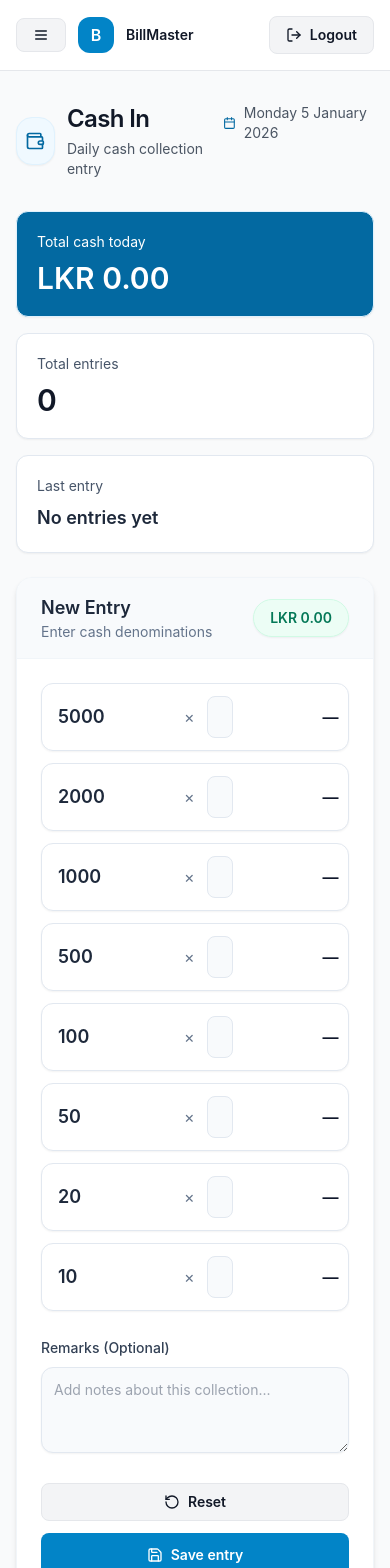
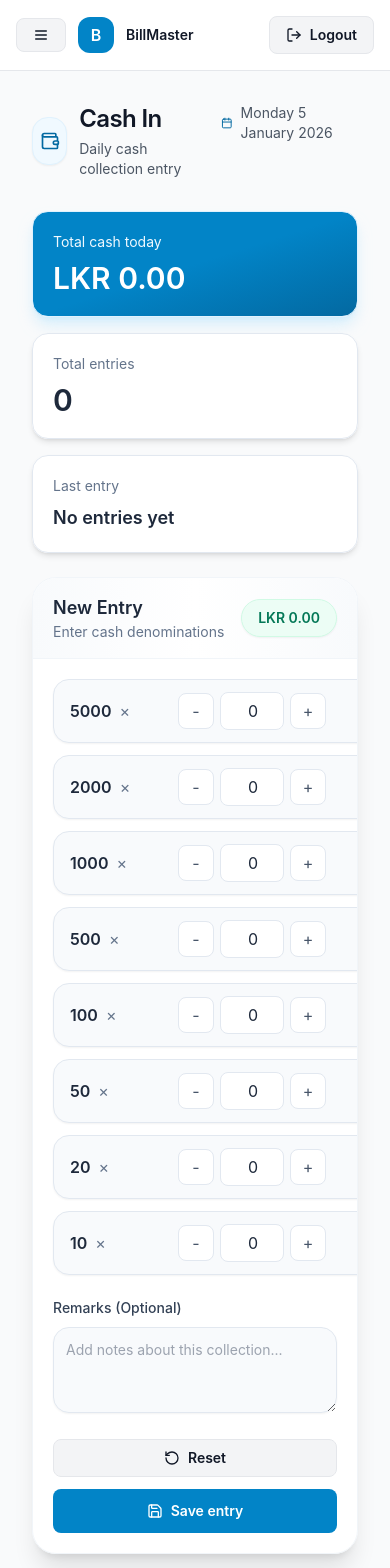
Before and after one commit to PakeerathanThankaraniBaleswaran/BillMaster, a React (Vite) app in the folder frontend/: page /cash-in in a window 390 px wide. Shown: the top 1568 px of the page. Built offline with nearby package versions, Linux system fonts and the light colour scheme; no server answers; sample sign-in values are in the browser's storage.

Commit message:
feat: Add customer phone number to invoice printing and validation for credit invoices

```diff
--- a/frontend/src/pages/CashIn.jsx
+++ b/frontend/src/pages/CashIn.jsx
@@ -76,6 +76,14 @@ export default function CashIn() {
     setCounts((prev) => ({ ...prev, [value]: Number.isFinite(parsed) ? Math.max(parsed, 0) : 0 }))
   }
 
+  const handleAdjustCount = (value, delta) => {
+    setCounts((prev) => {
+      const current = prev[value] || 0
+      const next = Math.max(current + delta, 0)
+      return { ...prev, [value]: next }
+    })
+  }
+
   const handleClear = () => {
     setCounts(denominations.reduce((acc, d) => ({ ...acc, [d.value]: 0 }), {}))
     setNotes('')
@@ -109,7 +117,7 @@ export default function CashIn() {
   }
 
   return (
-    <div className="space-y-6">
+    <div className="space-y-6 max-w-5xl mx-auto px-4 pb-10">
         <header className="flex items-start justify-between gap-4 mb-8">
           <div className="flex items-center gap-3">
             <div className="h-12 w-12 rounded-2xl bg-primary-50 flex items-center justify-center text-primary-700 shadow-sm border border-primary-100">
@@ -127,16 +135,16 @@ export default function CashIn() {
         </header>
 
           <div className="grid md:grid-cols-3 gap-4 mb-6">
-            <div className="rounded-xl border border-primary-100 bg-primary-700 text-white p-5 shadow-sm">
-              <p className="text-sm">Total cash today</p>
+            <div className="rounded-2xl border border-primary-100 bg-gradient-to-br from-primary-600 via-primary-600 to-primary-700 text-white p-5 shadow-lg shadow-primary-200/60 transition-transform hover:-translate-y-0.5">
+              <p className="text-sm text-primary-50">Total cash today</p>
               <p className="text-3xl font-semibold mt-2">{formatCurrency(summary.totalCashToday)}</p>
             </div>
-            <div className="rounded-xl border border-slate-200 bg-white p-5 shadow-sm">
-              <p className="text-sm text-slate-600">Total entries</p>
-              <p className="text-3xl font-semibold mt-2">{summary.entryCount}</p>
+            <div className="rounded-2xl border border-slate-200 bg-white/90 backdrop-blur-sm p-5 shadow-md hover:shadow-lg transition-shadow">
+              <p className="text-sm text-slate-500">Total entries</p>
+              <p className="text-3xl font-semibold text-slate-800 mt-2">{summary.entryCount}</p>
             </div>
-            <div className="rounded-xl border border-slate-200 bg-white p-5 shadow-sm">
-              <p className="text-sm text-slate-600">Last entry</p>
+            <div className="rounded-2xl border border-slate-200 bg-white/90 backdrop-blur-sm p-5 shadow-md hover:shadow-lg transition-shadow">
+              <p className="text-sm text-slate-500">Last entry</p>
               <p className="text-lg font-semibold mt-2 text-slate-800">
                 {summary.lastEntryAmount > 0 ? formatCurrency(summary.lastEntryAmount) : 'No entries yet'}
               </p>
@@ -148,8 +156,8 @@ export default function CashIn() {
             </div>
           </div>
 
-        <div className="bg-white rounded-2xl shadow-md border border-slate-100 overflow-hidden">
-          <div className="flex items-center justify-between px-6 py-4 border-b border-slate-100 bg-slate-50">
+        <div className="bg-white/90 backdrop-blur-md rounded-3xl shadow-xl border border-slate-100 overflow-hidden max-w-4xl mx-auto">
+          <div className="flex items-center justify-between px-5 py-4 border-b border-slate-100 bg-gradient-to-r from-slate-50 via-white to-slate-50">
             <div>
               <p className="text-lg font-semibold text-slate-800">New Entry</p>
               <p className="text-sm text-slate-500">Enter cash denominations</p>
@@ -159,39 +167,53 @@ export default function CashIn() {
             </div>
           </div>
 
-          <form onSubmit={handleSubmit} className="p-6 space-y-6">
+          <form onSubmit={handleSubmit} className="p-5 space-y-5">
             <div className="space-y-3">
+              <div className="grid gap-3 sm:grid-cols-2">
                 {totals.perRow.map((row) => (
                   <div
                     key={row.value}
-                  className="grid grid-cols-[110px,1fr,90px] items-center gap-4 rounded-xl border border-slate-200 bg-white px-4 py-3 shadow-sm"
+                    className="flex items-center gap-3 rounded-2xl border border-slate-200 bg-slate-50 px-4 py-3 shadow-sm hover:border-primary-200 hover:bg-white transition-all"
                   >
-                  <div>
-                    <p className="text-lg font-semibold text-slate-800">{row.label}</p>
+                    <div className="flex items-center gap-2 min-w-[96px]">
+                      <p className="text-base font-semibold text-slate-800">{row.label}</p>
+                      <span className="text-slate-500">×</span>
                     </div>
-                  <div className="flex items-center gap-3">
-                    <span className="text-slate-500">×</span>
-                    <div className="flex items-center rounded-lg border border-slate-200 bg-slate-50">
+                    <div className="flex items-center gap-1.5">
+                      <button
+                        type="button"
+                        onClick={() => handleAdjustCount(row.value, -1)}
+                        className="h-9 w-9 rounded-lg border border-slate-200 bg-white text-slate-600 hover:bg-primary-50 focus:outline-none focus:ring-2 focus:ring-primary-200"
+                      >
+                        -
+                      </button>
                       <input
                         type="number"
                         min="0"
-                        className="w-full md:w-28 px-3 py-2 text-right text-slate-800 bg-transparent outline-none"
+                        className="w-16 md:w-20 px-2.5 py-1.5 text-right text-slate-800 bg-white border border-slate-200 rounded-lg focus:border-primary-300 focus:ring-2 focus:ring-primary-100"
                         value={row.count}
                         onChange={(e) => handleCountChange(row.value, e.target.value)}
                       />
+                      <button
+                        type="button"
+                        onClick={() => handleAdjustCount(row.value, 1)}
+                        className="h-9 w-9 rounded-lg border border-slate-200 bg-white text-slate-600 hover:bg-primary-50 focus:outline-none focus:ring-2 focus:ring-primary-200"
+                      >
+                        +
+                      </button>
                     </div>
-                  </div>
-                  <div className="text-right text-slate-900 font-semibold">
+                    <div className="ml-auto text-right text-slate-900 font-semibold min-w-[96px]">
                       {row.subtotal === 0 ? '—' : formatCurrency(row.subtotal, { minimumFractionDigits: 0 })}
                     </div>
                   </div>
                 ))}
               </div>
+            </div>
 
             <div className="space-y-2">
               <label className="text-sm font-medium text-slate-700">Remarks (Optional)</label>
               <textarea
-                className="w-full rounded-xl border border-slate-200 bg-slate-50 p-3 text-sm shadow-sm focus:border-emerald-500 focus:ring-1 focus:ring-emerald-500"
+                className="w-full rounded-2xl border border-slate-200 bg-slate-50 p-3 text-sm shadow-sm focus:border-emerald-500 focus:ring-2 focus:ring-emerald-200"
                 rows="3"
                 placeholder="Add notes about this collection..."
                 value={notes}
@@ -219,7 +241,7 @@ export default function CashIn() {
           </form>
         </div>
 
-        <div className="mt-6 bg-white rounded-2xl shadow-sm border border-slate-100 p-6">
+        <div className="mt-6 bg-white/80 backdrop-blur-sm rounded-3xl shadow-md border border-slate-100 p-6">
           <p className="text-lg font-semibold text-slate-800 mb-2">{"Today's Entries"}</p>
           <p className="text-sm text-slate-500">No entries recorded today.</p>
         </div>
--- a/frontend/src/pages/Invoices.jsx
+++ b/frontend/src/pages/Invoices.jsx
@@ -36,6 +36,7 @@ const openReceiptPrintWindow = ({ invoice, company, customer, cashierName, payme
   const companyAddress = [company?.address, company?.city, company?.state].filter(Boolean).join(', ')
   const companyPhone = company?.phoneNo || ''
   const customerName = customer?.name || 'CASH'
+  const customerPhone = customer?.phone || ''
   const billNo = invoice?.invoiceNumber || ''
   const dateText = formatReceiptDate(invoice?.invoiceDate || invoice?.createdAt)
   const payMode = String(paymentMode || 'cash').toUpperCase()
@@ -80,6 +81,7 @@ const openReceiptPrintWindow = ({ invoice, company, customer, cashierName, payme
     ${companyPhone ? `<div class="center">${escapeHtml(companyPhone)}</div>` : ''}
     <hr />
     <div>Customer: ${escapeHtml(customerName)}</div>
+    ${customerPhone ? `<div>Phone: ${escapeHtml(customerPhone)}</div>` : ''}
     <div>Bill No: ${escapeHtml(billNo)}</div>
     <div>Date: ${escapeHtml(dateText)}</div>
     <hr />
@@ -198,15 +200,24 @@ export default function Invoices() {
     if (!form.invoiceNumber.trim()) { alert('Bill No required'); return }
     const filteredItems = form.items.filter(i=>i.description && i.quantity>0 && i.price>=0)
     if (!filteredItems.length) { alert('Add at least one item'); return }
+    if (paymentMode === 'credit' && !form.customer) { alert('Select a customer for credit invoices'); return }
+
+    const invoiceStatus = paymentMode === 'credit' ? 'sent' : 'paid'
 
     const payloadItems = filteredItems.map(i=>({ product:i.product||undefined, quantity:i.quantity, unit:i.unit||'number', price:i.price, description:i.description }))
     setSaving(true)
     try {
-      const res = await invoiceAPI.create({ invoiceNumber:form.invoiceNumber, customer:form.customer||undefined, status:form.status, paymentMode, items:payloadItems, invoiceDate:form.invoiceDate })
+      const res = await invoiceAPI.create({ invoiceNumber:form.invoiceNumber, customer:form.customer||undefined, status:invoiceStatus, paymentMode, items:payloadItems, invoiceDate:form.invoiceDate })
       const body = res.data || res
       const invoice = body.data?.invoice || body.invoice
       const customerDoc = invoice?.customer ? customers.find(c=>c._id===invoice.customer)||null : null
-      openReceiptPrintWindow({ invoice, company, customer:customerDoc, cashierName:user?.name||user?.email||'', paymentMode })
+      openReceiptPrintWindow({
+        invoice: { ...invoice, customer: customerDoc },
+        company,
+        customer: customerDoc,
+        cashierName: user?.name || user?.email || '',
+        paymentMode,
+      })
       setLastInvoiceNumber(invoice?.invoiceNumber || form.invoiceNumber)
       setShowSuccess(true)
       setTimeout(() => setShowSuccess(false), 3000)
```
Lines whose indentation alone changed are shown as unchanged.
